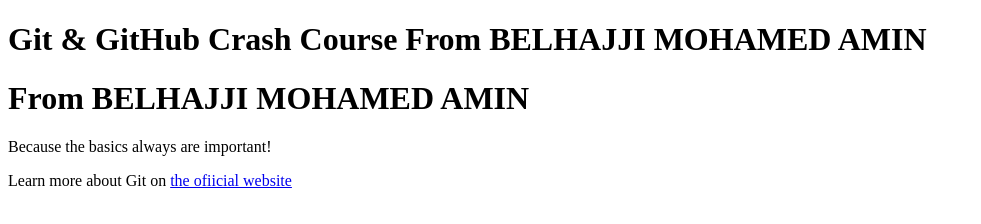
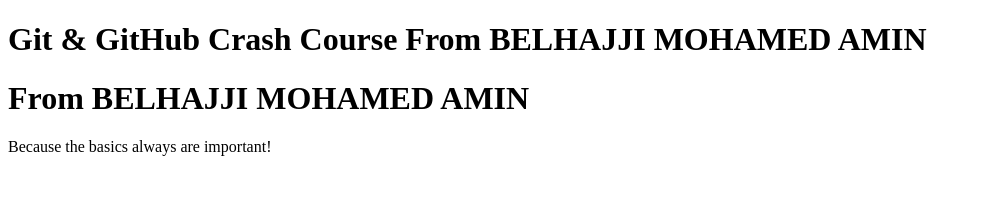
Before and after one commit to Trainning25/Git_Actions, a plain HTML site: page 01 Starting Project/index.html in a window 1280 px wide. Shown: the whole page, without its empty margins (0-981 px from the left). Drawn offline with Linux system fonts and the light colour scheme.

Commit message:
Revert "I need to get back to the previous step"
This reverts commit 64e501e95d67be895f5d6ee2d9889176242ef0e2.

```diff
--- a/01 Starting Project/index.html
+++ b/01 Starting Project/index.html
@@ -10,6 +10,5 @@
     <h1>Git & GitHub Crash Course From BELHAJJI MOHAMED AMIN</h1>
 	<h1>From BELHAJJI MOHAMED AMIN</h1>
     <p>Because the basics always are important!</p>
-    <p>Learn more about Git on <a href="https://git-scm.com/book/en/v2"> the ofiicial website</p>
   </body>
 </html>
```
